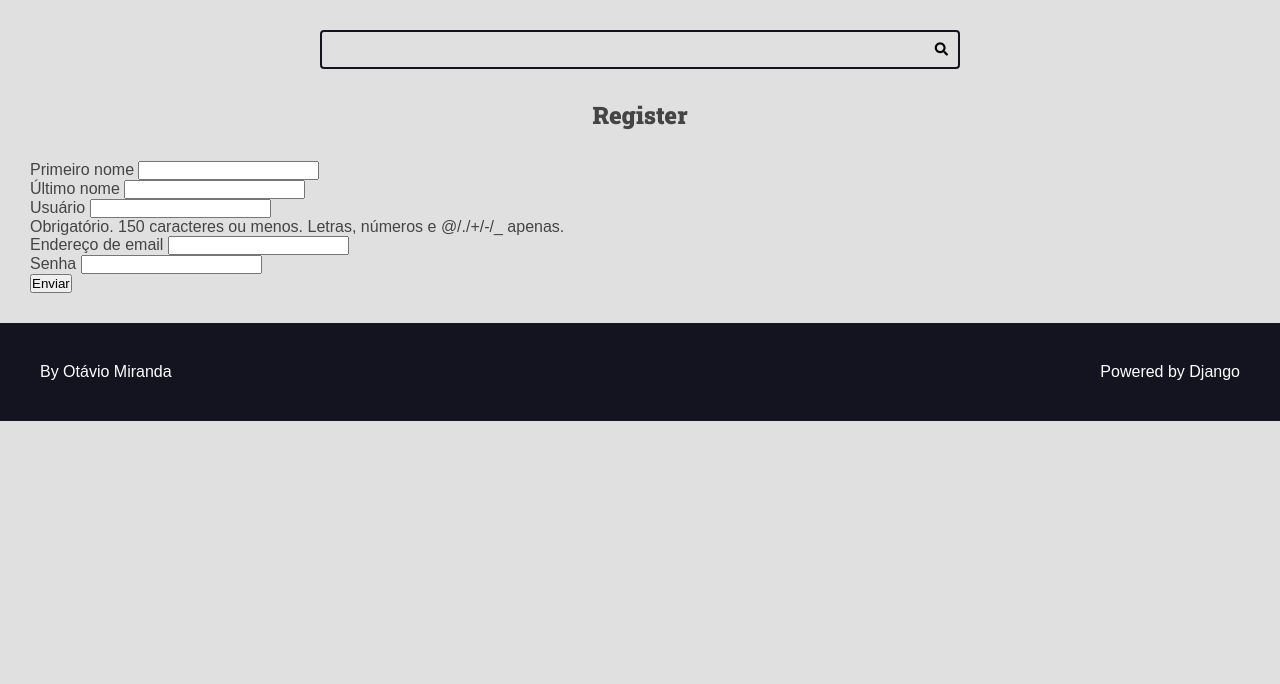
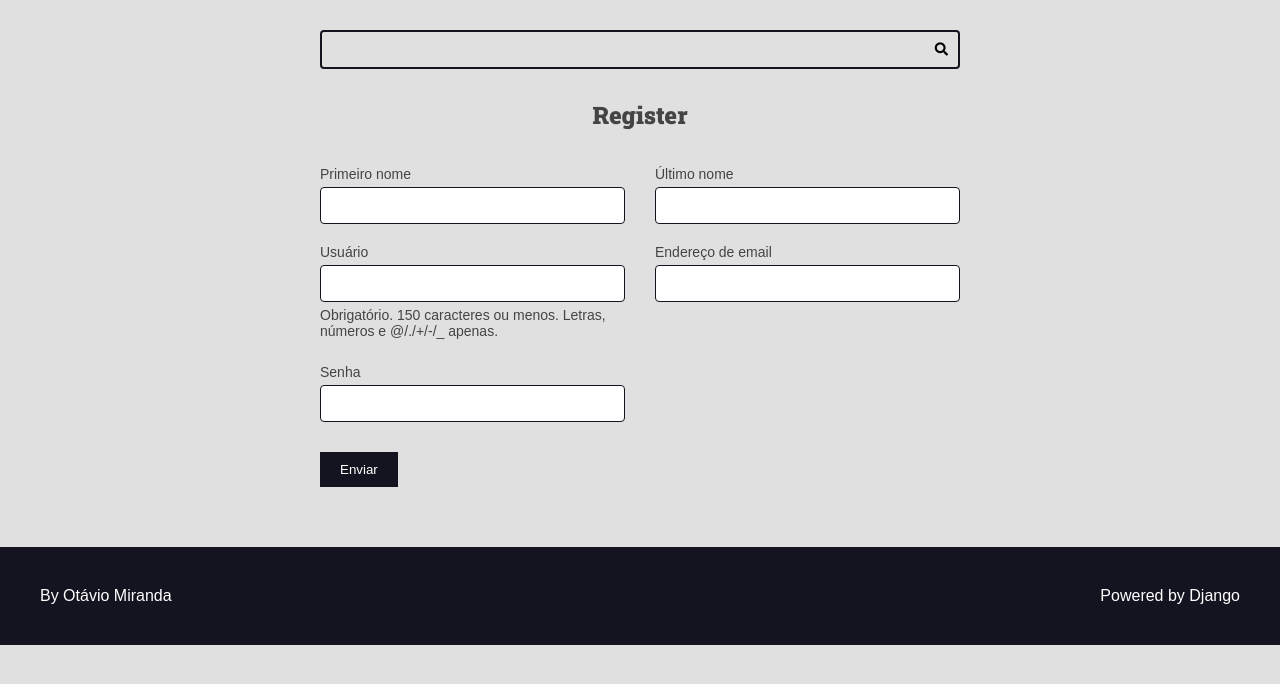
Before and after one commit to IcaroBrauns/curso-django-projeto1, a Django app: page /authors/register/ in a window 1280 px wide. Shown: the part 99-783 px from the top of the page. Run offline with Django 4.2, Linux system fonts and the light colour scheme.

Commit message:
arrumando css forms

```diff
--- a/authors/templates/authors/pages/register_view.html
+++ b/authors/templates/authors/pages/register_view.html
@@ -25,8 +25,10 @@
                     </div>
                 {% endfor %}
             </div>
-            <div class="form-group">
-                <button class="submit">Enviar</button>
+            <div class="form-content form-content-grid">
+                <div class="form-group">
+                    <button class="submit">Enviar</button>
+                </div>
             </div>
         </form>
     </div>
--- a/recipes/static/recipes/css/styles.css
+++ b/recipes/static/recipes/css/styles.css
@@ -317,7 +317,46 @@ h6 {
     background: var(--color-primary-dark);
 }
 
-/* Messages */
+/* Forms */
+
+.form-content {
+    max-width: 64rem;
+    margin: 0 auto;
+    margin-bottom: var(--spacing-gutter-medium);
+}
+
+.form-content input {
+    width: 100%;
+    padding: 1rem;
+    border-radius: .4rem;
+    border: 1px solid var(--color-primary-dark);
+}
+
+.form-content label,
+.form-content .help-text,
+.errorlist {
+    display: block;
+    margin: 0.5rem 0;
+    font-size: 1.4rem;
+    list-style: none;
+}
+
+.errorlist {
+    color: var(--color-error-dark);
+}
+
+.form-content-grid {
+    display: grid;
+    grid-template-columns: repeat(auto-fit, minmax(30rem, 1fr));
+    gap: calc(var(--spacing-gutter-medium) / 2) var(--spacing-gutter-medium);
+}
+
+.form-content button {
+    padding: 1rem 2rem;
+    border: none;
+    background: var(--color-primary-dark);
+    color: var(--color-white);
+}
 
 /* Messages */
 .messages-container {
@@ -385,7 +424,8 @@ h6 {
 }
 
 @media (max-width: 600px) {
-    .main-content-list{
+    .main-content-list,
+    .form-content-grid {
         grid-template-columns: repeat(auto-fit, minmax(100%, 1fr));
     }
 }
```
